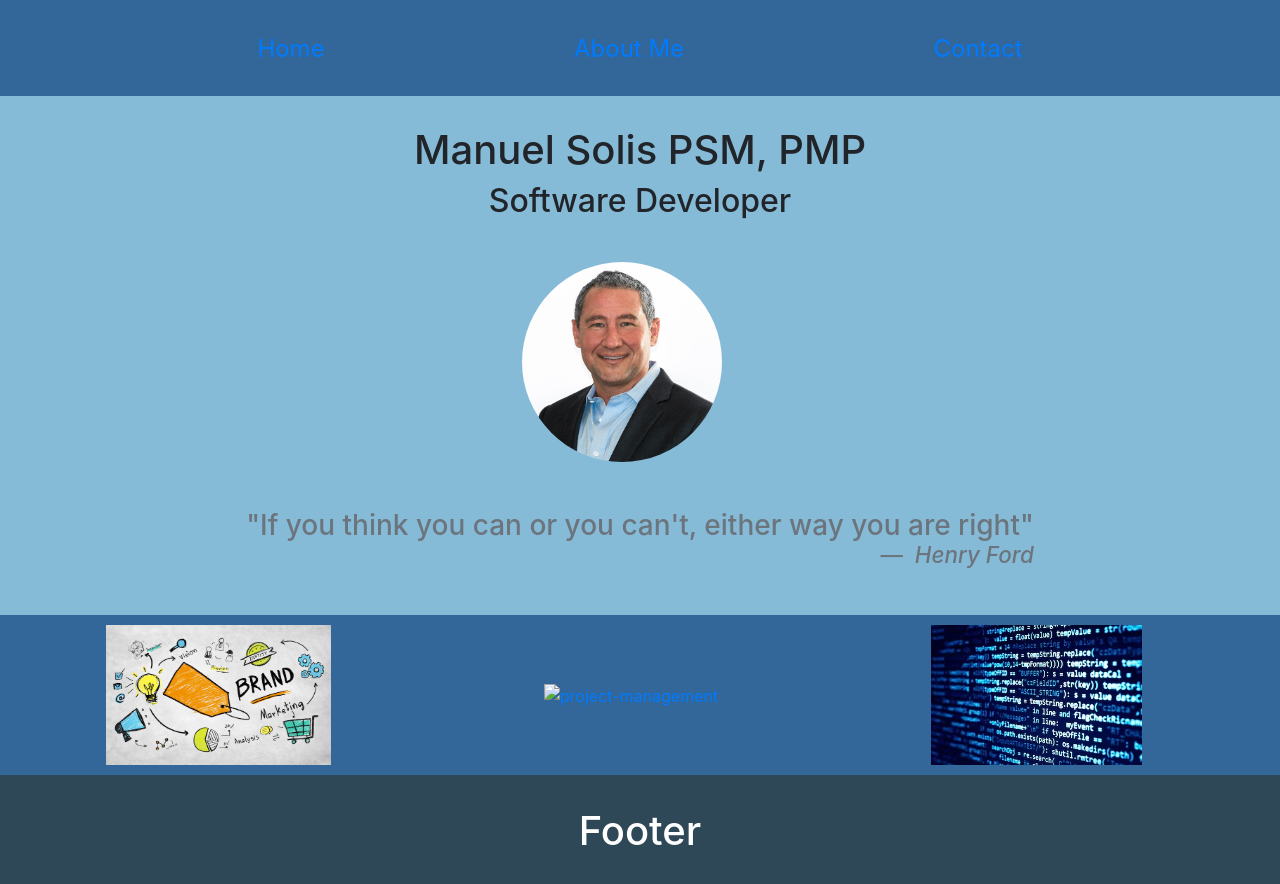
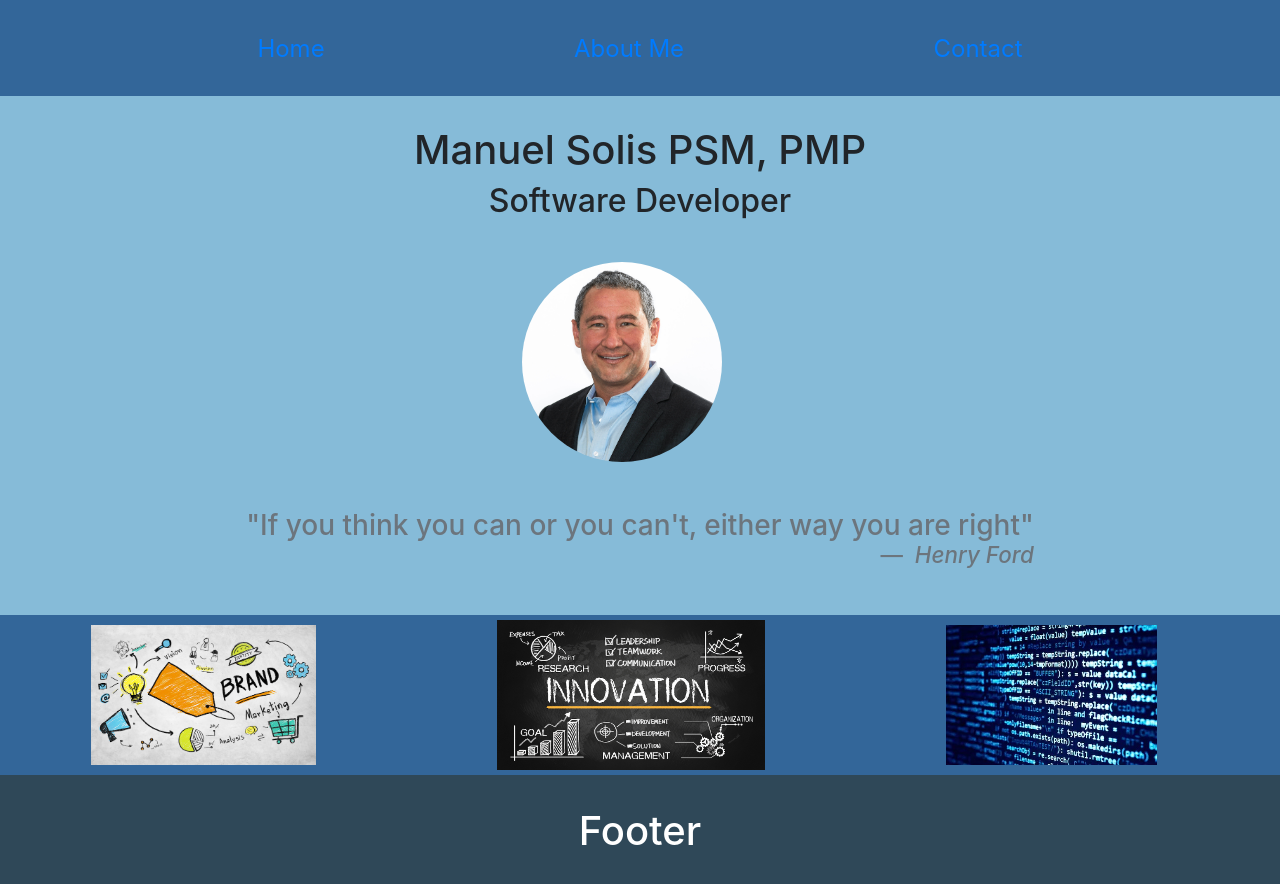
Before and after one commit to solismc/jsportfolio, a website: page public/index.html in a window 1280 px wide. Drawn offline with nearby package versions, Linux system fonts and the light colour scheme.

Commit message:
Formatted index, code, brand and about me pages

```diff
--- a/public/index.html
+++ b/public/index.html
@@ -50,7 +50,7 @@
           <img class="square" src="images/branding.jpg" alt="Branding" height="140" width="auto" />
         </a>
         <a href="/projects.html">
-          <img class="square" src="images/project-management.jpeg" alt="project-management" height="150" width="auto" />
+          <img class="square" src="images/Innovation.png" alt="project-management" height="150" width="auto" />
         </a>
         <a href="/code.html">
           <img class="square" src="images/software-developer-code.jpg" alt="Software-code" height="140" width="auto" />
```
Also changed, not shown: public/aboutme.html (+3 -1 lines), public/brand.html (+3 -0 lines), public/code.html (+2 -0 lines).
